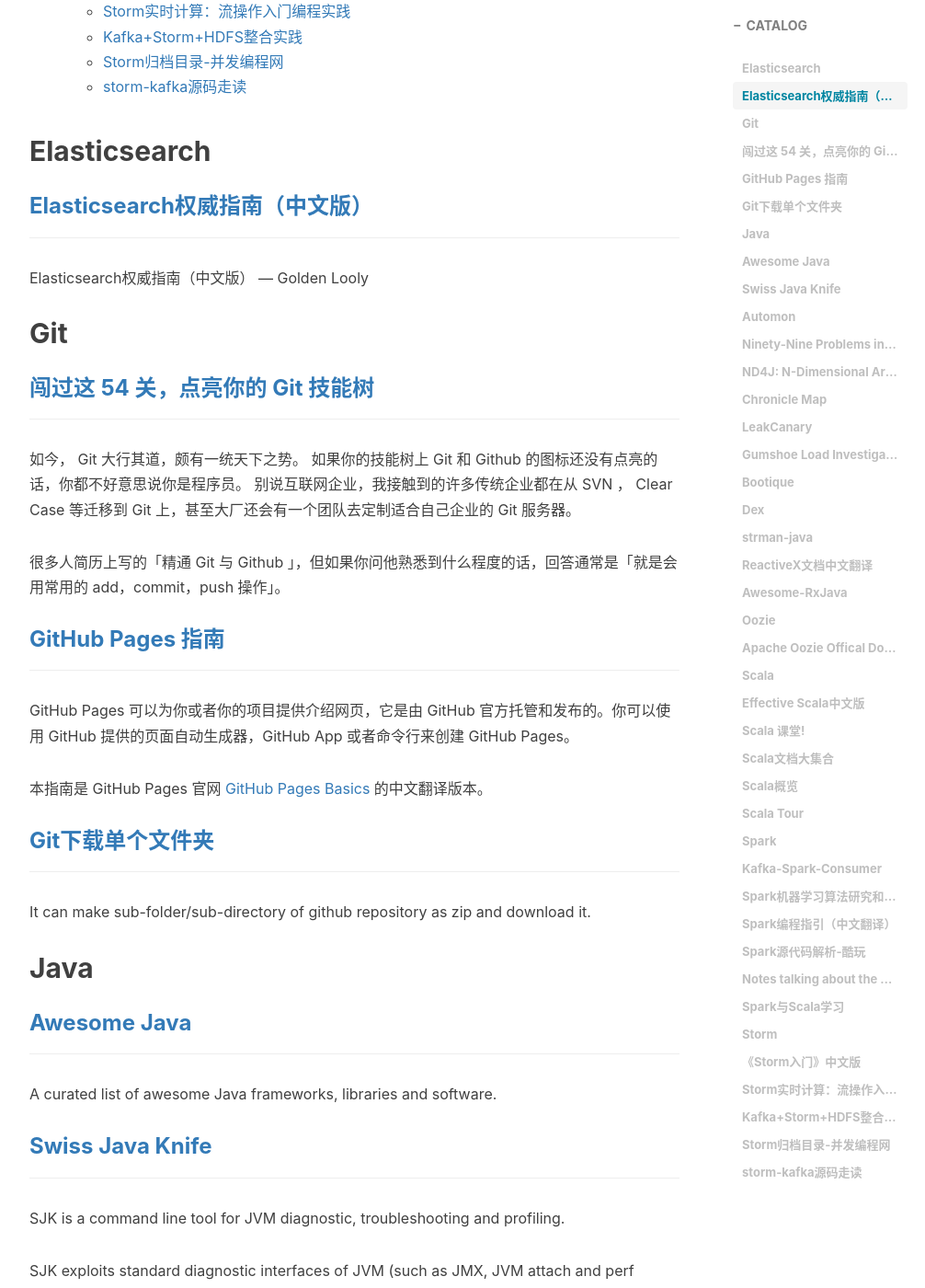
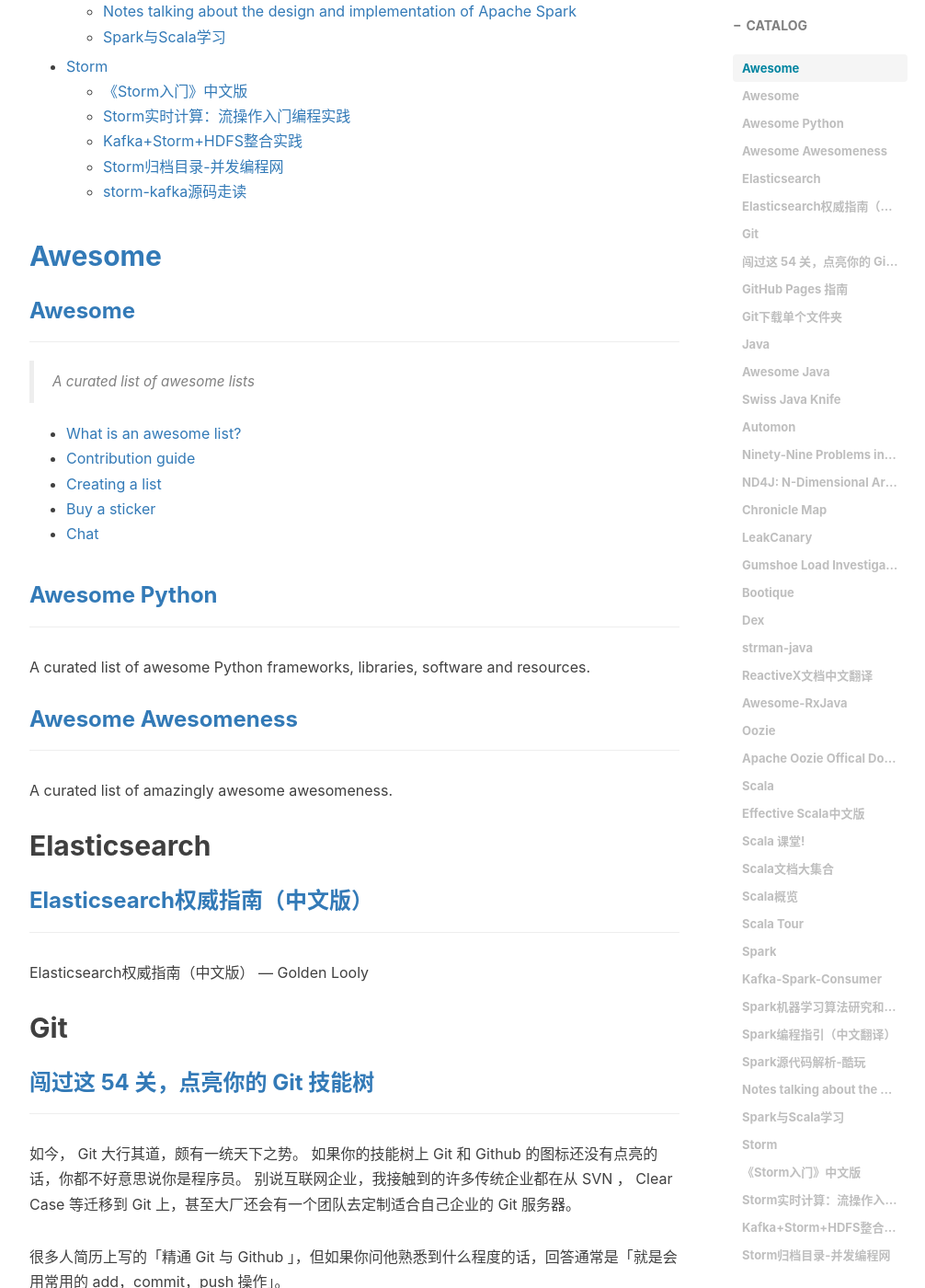
Before and after one commit to shoppingwang/shoppingwang.github.io, a Jekyll site: the page built from _posts/2016-07-19-awesome-resources.markdown, in a window 1280 px wide and 1400 px high, scrolled down 1621 px. Shown: the whole window at 92% size, without its empty margins (233-1239 px from the left). Built offline with Jekyll 4.4.1, drawn with Linux system fonts in a browser that asks for light colours; nearby versions of some CDN libraries; comment, search, counter and statistics services are not loaded; some of the changed text lies outside the part shown.

Commit message:
增加精彩资源汇总

```diff
--- a/_posts/2016-07-19-awesome-resources.markdown
+++ b/_posts/2016-07-19-awesome-resources.markdown
@@ -12,6 +12,29 @@
 ---
 * This will become a table of contents (this text will be scraped).
 {:toc}
+
+
+## [Awesome](https://github.com/search?o=desc&q=awesome&ref=searchresults&s=stars&type=Repositories&utf8=✓)
+
+### [Awesome](https://github.com/sindresorhus/awesome)
+----
+> A curated list of awesome lists
+
+- [What is an awesome list?](https://github.com/sindresorhus/awesome/blob/master/awesome.md)
+- [Contribution guide](https://github.com/sindresorhus/awesome/blob/master/contributing.md)
+- [Creating a list](https://github.com/sindresorhus/awesome/blob/master/create-list.md)
+- [Buy a sticker](https://www.stickermule.com/marketplace/10034-awesome)
+- [Chat](https://gitter.im/sindresorhus/awesome)
+
+
+### [Awesome Python](https://github.com/vinta/awesome-python)
+----
+A curated list of awesome Python frameworks, libraries, software and resources.
+
+
+### [Awesome Awesomeness](https://github.com/bayandin/awesome-awesomeness)
+----
+A curated list of amazingly awesome awesomeness.
 
 
 ## Elasticsearch
```
